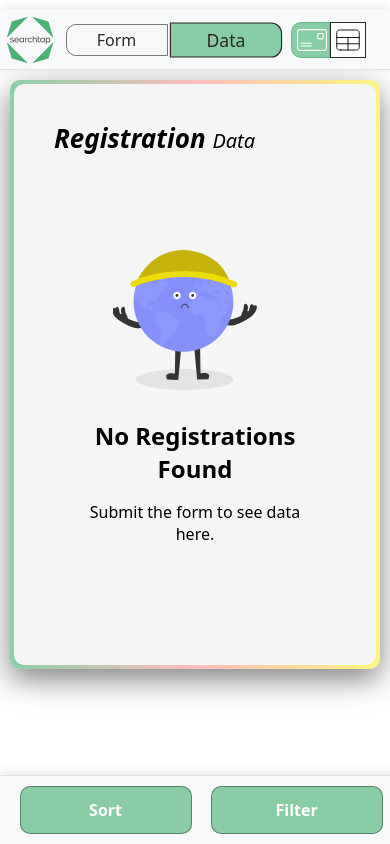
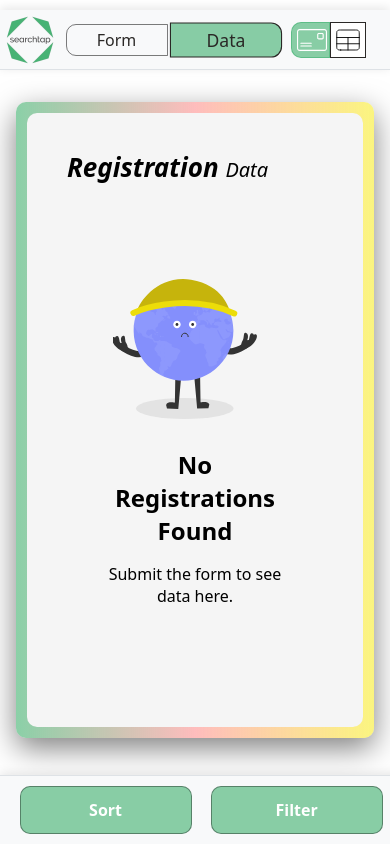
Before and after one commit to Neovin-dev/VueForm, a Vue app: page / in a window 390 px wide. Both pictures are taken after a click on the element "Data". Built offline with nearby package versions, Linux system fonts and the light colour scheme.

Commit message:
--minor-tweeks-form-data

```diff
--- a/src/components/RegistrationData.vue
+++ b/src/components/RegistrationData.vue
@@ -801,8 +801,8 @@ tbody tr:hover {
 @media (max-width: 820px) {
 
   .data-container {
-    padding: 2px;
-    margin: 10px;
+    padding: 9px;
+    margin: 32px 16px 0px;
   }
 
   .page-container {
```
